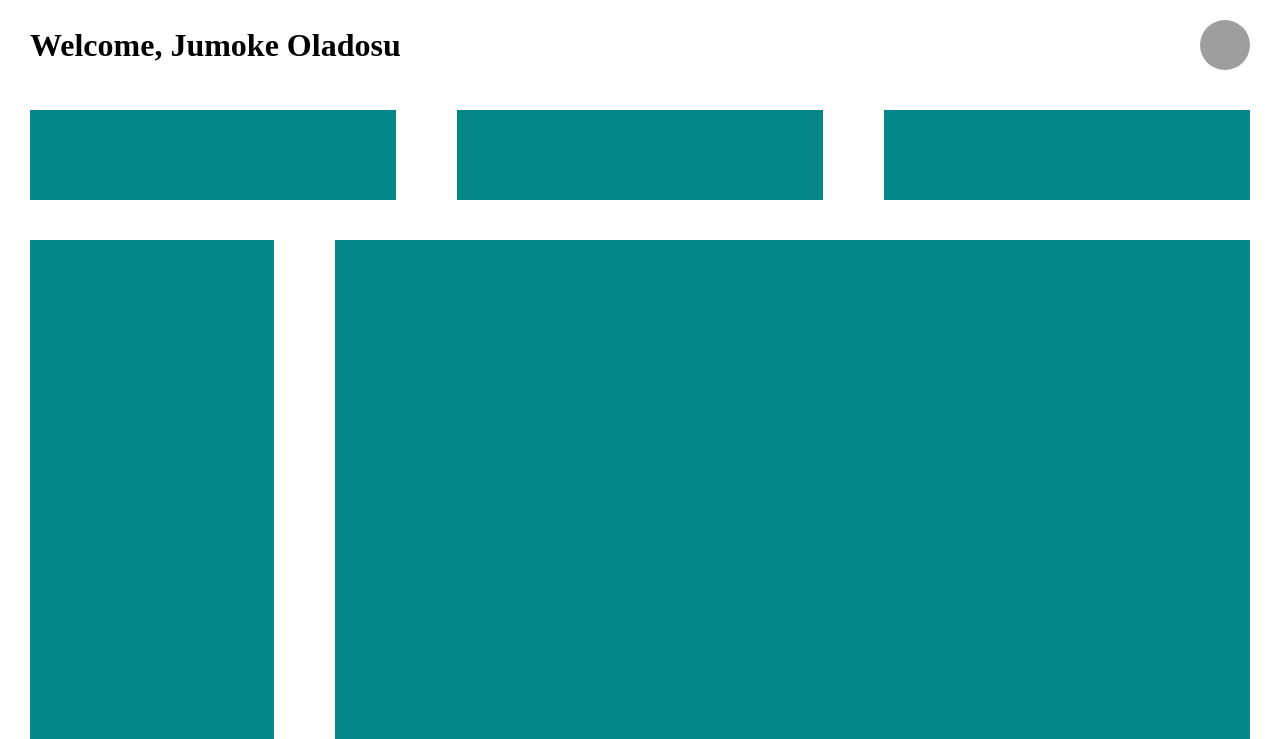
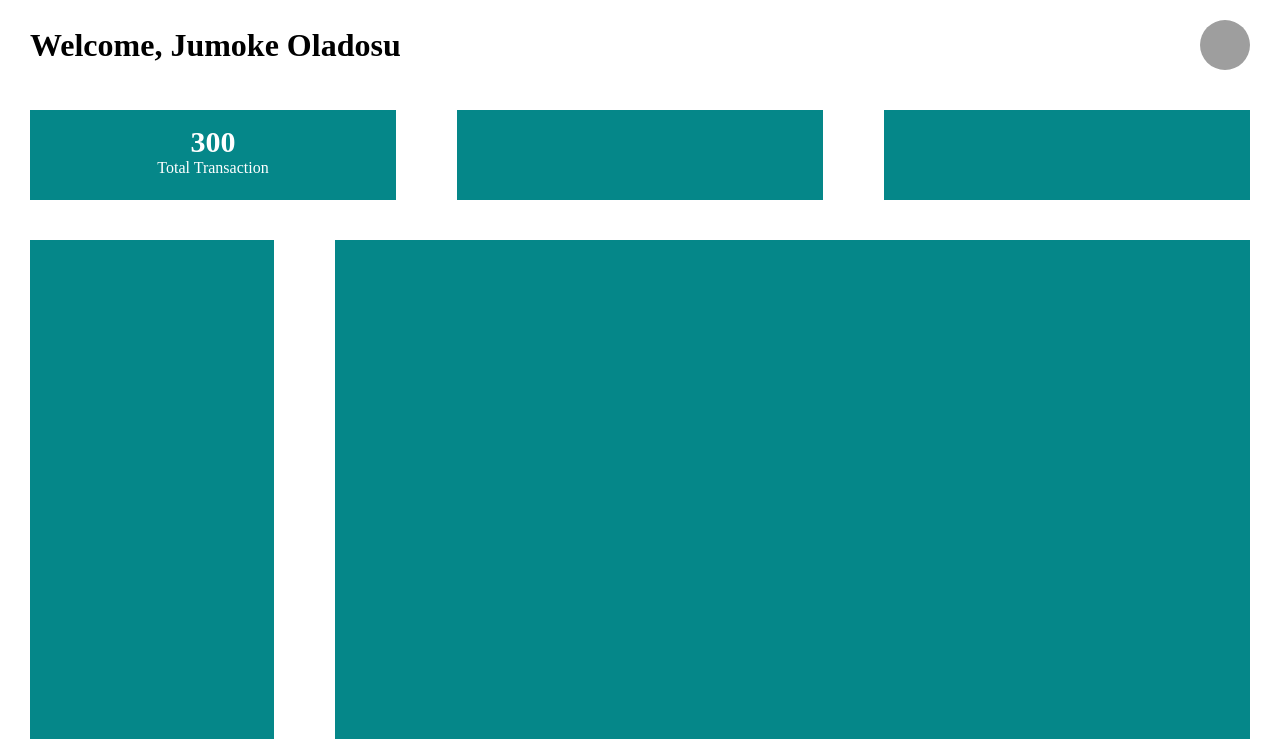
Before and after one commit to JumokeOladosu/RLB, a PHP site: page /success.php in a window 1280 px wide. Shown: the top 739 px of the page. Run offline with PHP 8.4, Linux system fonts and the light colour scheme; the visitor is signed in with stand-in values (Sample User, id 1); grey boxes are pictures that could not be loaded.

Commit message:
card design

```diff
--- a/css/rlb.css
+++ b/css/rlb.css
@@ -97,6 +97,8 @@ form{
     width:30%;
     height: 90px;
     background-color: #058789;
+    color: #fff;
+    text-align: center;
 }
 
 .advert{
@@ -118,3 +120,8 @@ form{
     height: 500px;
     background-color: #058789;
 }
+
+.records .card h2{
+    font-size: 30px;
+    padding-top: 15px;
+}
--- a/success.php
+++ b/success.php
@@ -24,7 +24,8 @@ if (!isset($_SESSION['user_id'])) {
 
     <div class="records">
         <div class="card">
-
+            <h2>300</h2>
+            <span>Total Transaction</span>
         </div>
         <div class="card">
 
```
